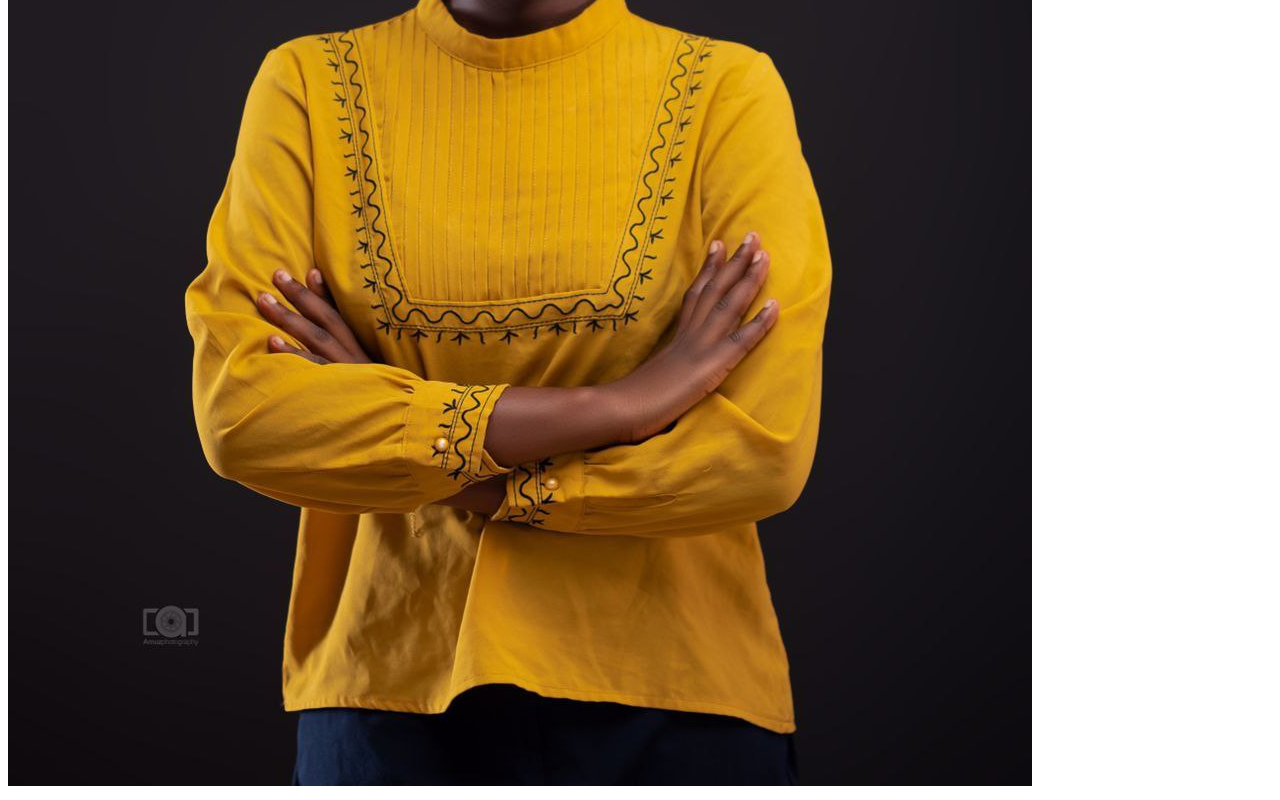
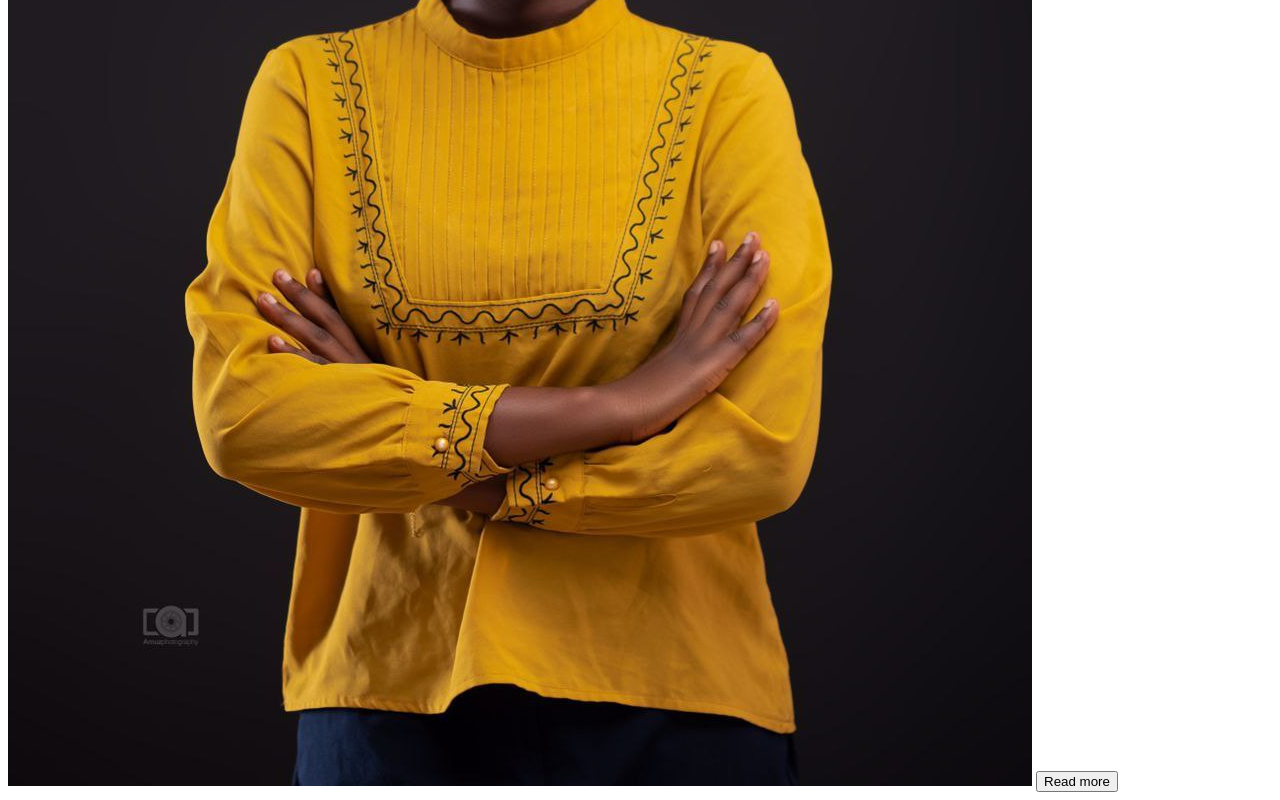
Before and after one commit to DaniellaOhenewaaAsumadu/T4G-lesson2, a plain HTML site: page index.html in a window 1280 px wide. Shown: the part 1105-1905 px from the top of the page. Drawn offline with Linux system fonts and the light colour scheme.

```diff
--- a/index.html
+++ b/index.html
@@ -19,6 +19,9 @@
     <li>Princess</li></ul>
     <img src="https://th.bing.com/th?id=OIP.nSqJoRFvSgrey5PhK5toIwHaJP&w=223&h=279&c=8&rs=1&qlt=30&o=6&dpr=1.3&pid=3.1&rm=2" alt="food">
     <img src="images/Daniella.jpg" alt="">
+    <button>Read more</button>
+    <!-- <p>we comment out by pressing ctrl + /</p> -->
+
 
 
 
```
